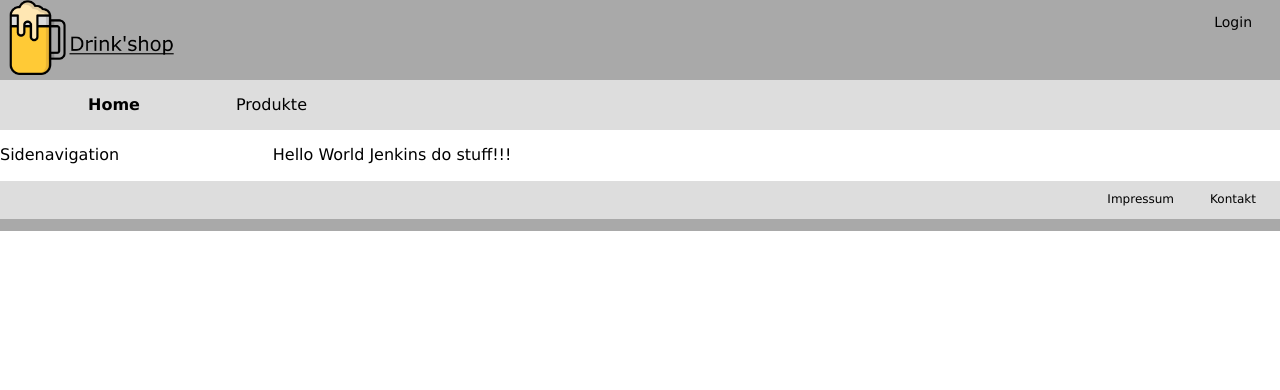
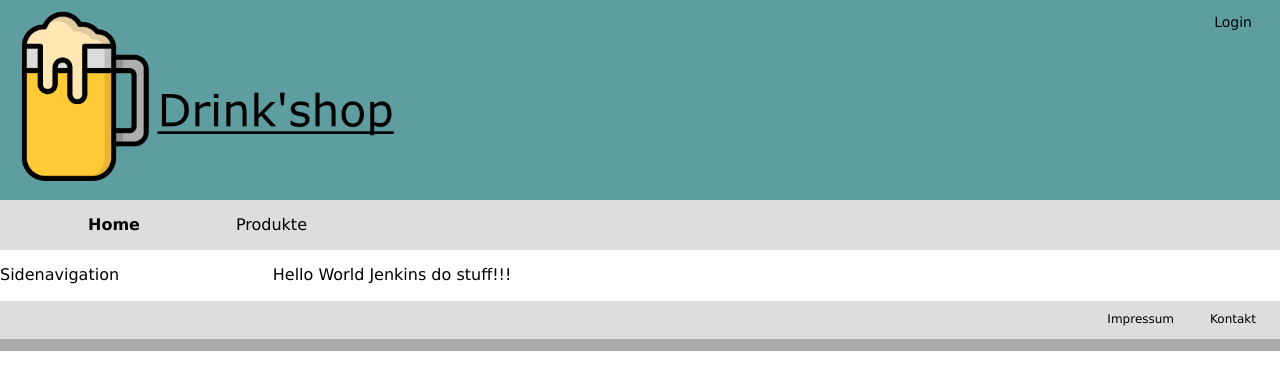
Before and after one commit to biasutti/bfh-web-php-shop, a PHP site: page /index.php in a window 1280 px wide. Shown: the top 390 px of the page. Run offline with PHP 8.4, Linux system fonts and the light colour scheme.

Commit message:
Changed header for large screens

```diff
--- a/css/flex.css
+++ b/css/flex.css
@@ -17,3 +17,7 @@
 .flex-size-3 { flex-grow: 3; }
 .flex-size-4 { flex-grow: 4; }
 .flex-size-5 { flex-grow: 5; }
+
+.flex-shrink {
+    flex-shrink: 1 !important;
+}
--- a/css/main.css
+++ b/css/main.css
@@ -1,19 +1,28 @@
+html {
+    font-family: Verdana, sans-serif;
+}
+
 header {
-    background-color: darkgrey;
-    height: 80px;
+    background-color: darkcyan;
+    height: 200px;
 }
 
 #logo img {
-    max-height: 75px;
+    padding-top: 1%;
+    max-height: 85%;
 }
 
-body {
+.header-content, nav, main, footer {
     width: 99.99999%;
-    font-family: Verdana, sans-serif;
 }
 
-@media (min-width: 1280px) {
-    body {
+.header-content {
+    height: 100%;
+    background-color: cadetblue;
+}
+
+@media all and (min-width: 1280px) {
+    .header-content, nav, main, footer {
         margin: auto;
         width: 1280px;
     }
@@ -68,6 +77,14 @@ body {
 }
 
 @media all and (max-width: 800px) {
+    header {
+        height: 80px;
+    }
+
+    #logo img {
+        padding-top: .5%;
+    }
+
     .navigation, main {
         justify-content: space-around;
     }
--- a/includes/header.php
+++ b/includes/header.php
@@ -1,8 +1,12 @@
-<header class="flex-container">
-    <div id="logo" class="flex-item flex-size-3"><img src="./img/logo.png" alt="Drinkshop Logo"/></div>
-    <ul class="navigation-header flex-item flex-size-1">
-        <li class="">
-            <a href="#">Login</a>
-        </li>
-    </ul>
+<header class="">
+    <div class="header-content flex-container">
+        <div id="logo" class="flex-item flex-shrink flex-size-2">
+            <a href="./index.php"><img src="./img/logo.png" alt="Drinkshop Logo"/></a>
+        </div>
+        <ul class="navigation-header flex-item">
+            <li class="">
+                <a href="#">Login</a>
+            </li>
+        </ul>
+    </div>
 </header>
--- a/index.php
+++ b/index.php
@@ -13,7 +13,6 @@ include "./includes/enum/pages.php"
 
         echo "<title>$_SHOP_NAME - $_ACTIVE_PAGE</title>"
         ?>
-
     </head>
     <body>
         <?php
```
